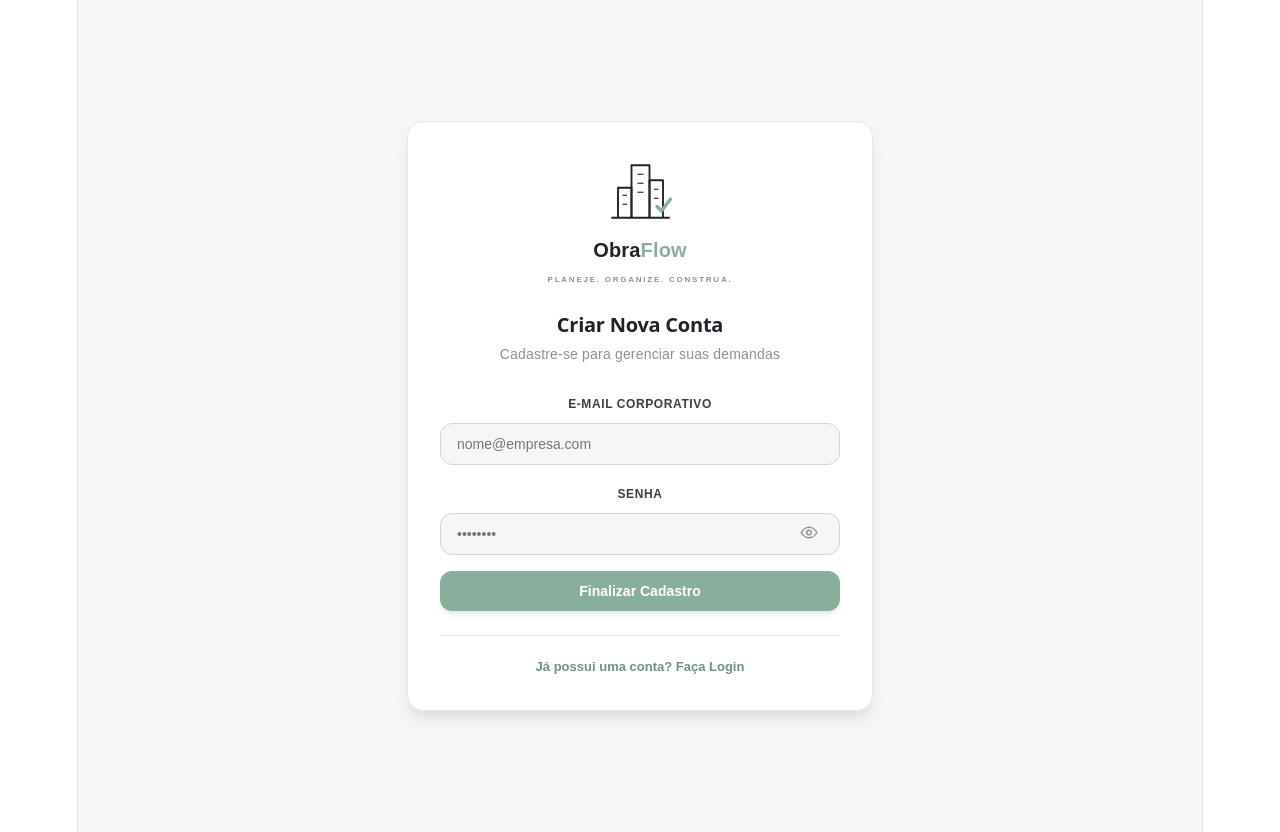
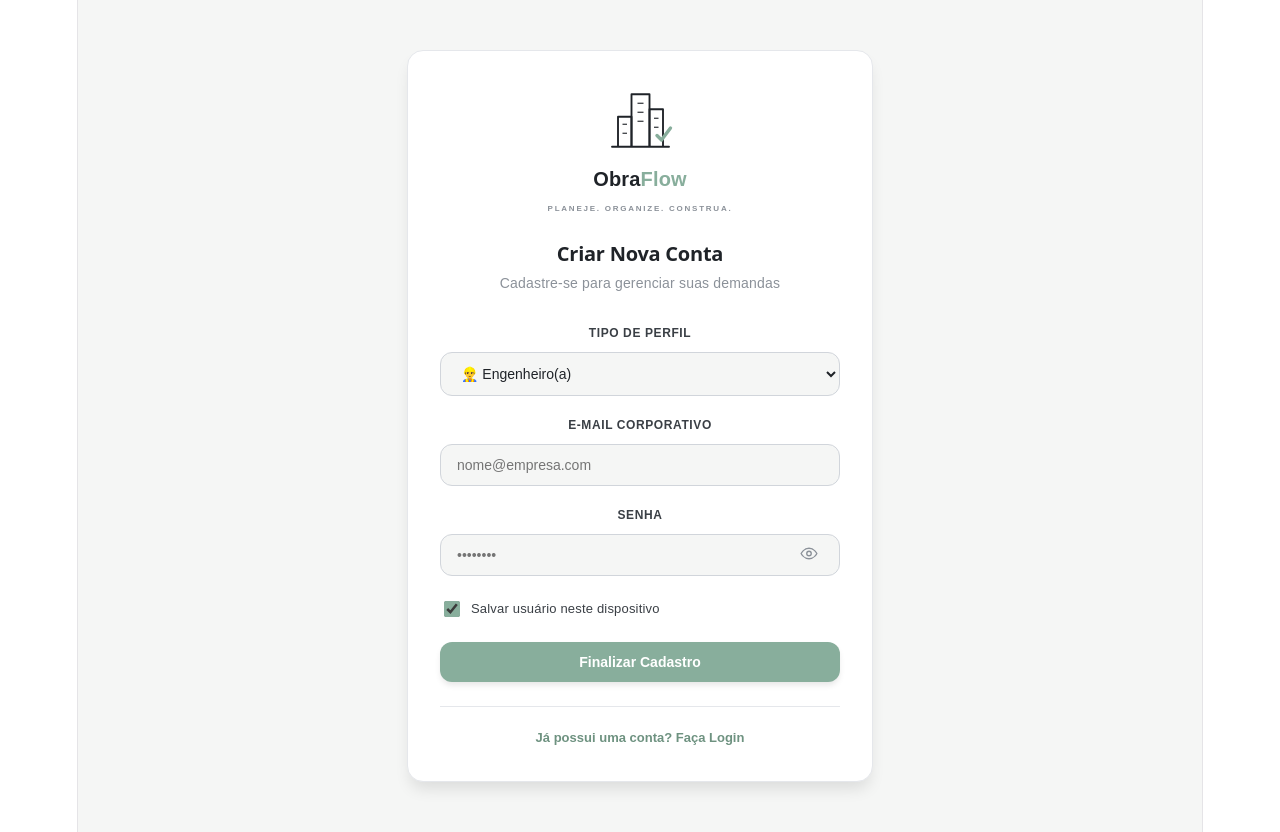
Before and after one commit to gabryellygodois/ObraFlow, a React (Vite) app: page / in a window 1280 px wide. Both pictures are taken after a click on the button "Não tem conta? Cadastre-se aqui". Built offline with nearby package versions, Linux system fonts and the light colour scheme.

Commit message:
Add files via upload

```diff
--- a/src/App.jsx
+++ b/src/App.jsx
@@ -98,24 +98,24 @@ const INITIAL_PROJECTS = {
 };
 
 export default function App() {
-  // Controle de Autenticação Real
   const [isLoggedIn, setIsLoggedIn] = useState(false);
-  const [authMode, setAuthMode] = useState('login'); // 'login' ou 'signup'
+  const [authMode, setAuthMode] = useState('login');
   const [email, setEmail] = useState('');
   const [password, setPassword] = useState('');
   const [showPassword, setShowPassword] = useState(false);
+  const [rememberMe, setRememberMe] = useState(true);
+
+  // Novos estados para carregar o perfil dinâmico
   const [userName, setUserName] = useState('');
+  const [userRole, setUserRole] = useState('engenheiro');
   const [authError, setAuthError] = useState('');
 
-  // Estados de Navegação e Filtros
   const [currentScreen, setCurrentScreen] = useState('login');
   const [activeTab, setActiveTab] = useState('nre');
 
-  // Estado unificado de projetos
   const [projects, setProjects] = useState(INITIAL_PROJECTS);
   const [activeProjectCode, setActiveProjectCode] = useState('');
 
-  // Inputs de novas tarefas e obras
   const [newTaskText, setNewTaskText] = useState('');
   const [newTaskDeadline, setNewTaskDeadline] = useState('');
   const [newTaskStatus, setNewTaskStatus] = useState('A fazer');
@@ -123,15 +123,16 @@ export default function App() {
   const [newProjTitle, setNewProjTitle] = useState('');
   const [newProjLocation, setNewProjLocation] = useState('');
 
-  // 1. Monitora persistência de login do usuário logado
   useEffect(() => {
     const activeUser = localStorage.getItem('obraflow_current_user');
+    const activeRole = localStorage.getItem('obraflow_current_role');
+
     if (activeUser) {
       setUserName(activeUser);
+      setUserRole(activeRole || 'engenheiro');
       setIsLoggedIn(true);
       setCurrentScreen('dashboard');
 
-      // Puxa os projetos vinculados especificamente a este usuário
       const savedUserData = localStorage.getItem(`obraflow_data_${activeUser}`);
       if (savedUserData) {
         setProjects(JSON.parse(savedUserData));
@@ -141,17 +142,22 @@ export default function App() {
     }
   }, []);
 
-  // 2. Salva as alterações de projetos isoladas por usuário logado
   useEffect(() => {
     if (isLoggedIn && userName) {
       localStorage.setItem(`obraflow_data_${userName}`, JSON.stringify(projects));
     }
   }, [projects, isLoggedIn, userName]);
 
-  const extractNameFromEmail = (inputEmail) => {
-    const part = inputEmail.split('@')[0];
-    const rawName = part.split(/[\._-]/)[0];
-    return rawName.charAt(0).toUpperCase() + rawName.slice(1);
+  const extractFirstNameFromEmail = (inputEmail) => {
+    const usernamePart = inputEmail.split('@')[0];
+    let cleanName = usernamePart.split(/[\._-]/)[0];
+
+    if (cleanName.toLowerCase().startsWith('gabryelly')) {
+      cleanName = 'Gabryelly';
+    } else {
+      cleanName = cleanName.charAt(0).toUpperCase() + cleanName.slice(1);
+    }
+    return cleanName;
   };
 
   const handleAuthSubmit = (e) => {
@@ -161,25 +167,25 @@ export default function App() {
     const registeredUsers = JSON.parse(localStorage.getItem('obraflow_users_db') || '[]');
 
     if (authMode === 'signup') {
-      // Regra de Cadastro
       const userExists = registeredUsers.some(u => u.email.toLowerCase() === email.toLowerCase());
       if (userExists) {
         setAuthError('Este e-mail já está cadastrado.');
         return;
       }
 
-      const generatedName = extractNameFromEmail(email);
-      const updatedUsersList = [...registeredUsers, { email, password, name: generatedName }];
+      const generatedName = extractFirstNameFromEmail(email);
+      const updatedUsersList = [...registeredUsers, { email, password, name: generatedName, role: userRole }];
       localStorage.setItem('obraflow_users_db', JSON.stringify(updatedUsersList));
 
-      // Loga automaticamente após cadastrar
+      if (rememberMe) {
         localStorage.setItem('obraflow_current_user', generatedName);
+        localStorage.setItem('obraflow_current_role', userRole);
+      }
       setUserName(generatedName);
-      setProjects(INITIAL_PROJECTS); // Carrega dados padrão iniciais para a nova conta
+      setProjects(INITIAL_PROJECTS);
       setIsLoggedIn(true);
       setCurrentScreen('dashboard');
     } else {
-      // Regra de Login Real
       const matchedUser = registeredUsers.find(u => u.email.toLowerCase() === email.toLowerCase() && u.password === password);
 
       if (!matchedUser) {
@@ -187,8 +193,16 @@ export default function App() {
         return;
       }
 
+      if (rememberMe) {
         localStorage.setItem('obraflow_current_user', matchedUser.name);
+        localStorage.setItem('obraflow_current_role', matchedUser.role || 'engenheiro');
+      } else {
+        localStorage.removeItem('obraflow_current_user');
+        localStorage.removeItem('obraflow_current_role');
+      }
+
       setUserName(matchedUser.name);
+      setUserRole(matchedUser.role || 'engenheiro');
 
       const savedUserData = localStorage.getItem(`obraflow_data_${matchedUser.name}`);
       setProjects(savedUserData ? JSON.parse(savedUserData) : INITIAL_PROJECTS);
@@ -200,6 +214,7 @@ export default function App() {
 
   const handleLogout = () => {
     localStorage.removeItem('obraflow_current_user');
+    localStorage.removeItem('obraflow_current_role');
     setIsLoggedIn(false);
     setPassword('');
     setEmail('');
@@ -285,7 +300,13 @@ export default function App() {
     setShowNewProjectForm(false);
   };
 
-  // MÁQUINA DE VISÃO GERAL SIMPLES (Cálculos Globais)
+  // Renderiza a saudação customizada conforme o papel escolhido
+  const renderGreeting = () => {
+    if (userRole === 'engenheiro') return `Olá, Engenheiro(a) ${userName}! 👷‍♂️`;
+    if (userRole === 'arquiteto') return `Olá, Arquiteto(a) ${userName}! 📐`;
+    return `Olá, ${userName}! 👋`; // Caso seja Cliente
+  };
+
   const totalObras = Object.keys(projects).length;
   const todasAsTarefas = Object.values(projects).flatMap(p => p.tasks);
   const tarefasConcluidasCount = todasAsTarefas.filter(t => t.status === 'Concluído').length;
@@ -316,6 +337,23 @@ export default function App() {
           )}
 
           <form onSubmit={handleAuthSubmit} style={{ display: 'flex', flexDirection: 'column', gap: '16px' }}>
+
+            {/* SELEÇÃO DO TIPO DE PERFIL - EXIBIDO APENAS NO CADASTRO */}
+            {authMode === 'signup' && (
+              <div>
+                <label style={{ display: 'block', fontSize: '12px', fontWeight: '600', textTransform: 'uppercase', letterSpacing: '0.05em', marginBottom: '6px', color: COLORS.slate }}>Tipo de Perfil</label>
+                <select
+                  value={userRole}
+                  onChange={(e) => setUserRole(e.target.value)}
+                  style={{ width: '100%', padding: '12px 16px', borderRadius: '12px', fontSize: '14px', border: '1px solid #D1D5DB', backgroundColor: COLORS.bgLight, color: COLORS.charcoal, outline: 'none', cursor: 'pointer' }}
+                >
+                  <option value="engenheiro">👷‍♂️ Engenheiro(a)</option>
+                  <option value="arquiteto">📐 Arquiteto(a)</option>
+                  <option value="cliente">🏠 Cliente</option>
+                </select>
+              </div>
+            )}
+
             <div>
               <label style={{ display: 'block', fontSize: '12px', fontWeight: '600', textTransform: 'uppercase', letterSpacing: '0.05em', marginBottom: '6px', color: COLORS.slate }}>E-mail corporativo</label>
               <input type="email" required style={{ width: '100%', boxSizing: 'border-box', padding: '12px 16px', borderRadius: '12px', fontSize: '14px', border: '1px solid #D1D5DB', backgroundColor: COLORS.bgLight, color: COLORS.charcoal, outline: 'none' }} placeholder="nome@empresa.com" value={email} onChange={(e) => setEmail(e.target.value)} />
@@ -327,6 +365,20 @@ export default function App() {
                 <button type="button" style={{ position: 'absolute', right: '16px', top: '50%', transform: 'translateY(-50%)', background: 'none', border: 'none', cursor: 'pointer', color: COLORS.ash }} onClick={() => setShowPassword(!showPassword)}>{showPassword ? <EyeOffIcon /> : <EyeIcon />}</button>
               </div>
             </div>
+
+            <div style={{ display: 'flex', alignItems: 'center', gap: '8px', margin: '4px 0' }}>
+              <input
+                type="checkbox"
+                id="rememberMe"
+                checked={rememberMe}
+                onChange={(e) => setRememberMe(e.target.checked)}
+                style={{ width: '16px', height: '16px', cursor: 'pointer', accentColor: COLORS.olive }}
+              />
+              <label htmlFor="rememberMe" style={{ fontSize: '13px', color: COLORS.slate, cursor: 'pointer', userSelect: 'none' }}>
+                Salvar usuário neste dispositivo
+              </label>
+            </div>
+
             <button type="submit" style={{ width: '100%', padding: '12px', borderRadius: '12px', fontSize: '14px', fontWeight: '600', border: 'none', cursor: 'pointer', backgroundColor: COLORS.olive, color: COLORS.white, boxShadow: '0 4px 6px -1px rgba(0, 0, 0, 0.1)' }}>
               {authMode === 'login' ? 'Entrar no Sistema' : 'Finalizar Cadastro'}
             </button>
@@ -350,16 +402,15 @@ export default function App() {
       <header style={{ backgroundColor: COLORS.white, padding: '16px 24px', display: 'flex', justifyContent: 'space-between', alignItems: 'center', borderBottom: '1px solid #E5E7EB' }}>
         <Logo size={40} withLabel={true} center={false} />
         <div style={{ display: 'flex', alignItems: 'center', gap: '16px' }}>
-          <span style={{ fontSize: '14px', fontWeight: '500', color: COLORS.slate }}>Olá, Eng. {userName}! 👷‍♂️</span>
+          {/* SAUDAÇÃO CUSTOMIZADA POR PERFIL */}
+          <span style={{ fontSize: '14px', fontWeight: '500', color: COLORS.slate }}>{renderGreeting()}</span>
           <button onClick={handleLogout} style={{ padding: '6px 12px', fontSize: '12px', borderRadius: '8px', border: '1px solid #D1D5DB', backgroundColor: COLORS.white, cursor: 'pointer', color: COLORS.slate }}>Sair</button>
         </div>
       </header>
 
-      {/* DASHBOARD PRINCIPAL */}
+      <main style={{ maxWidth: '1200px', margin: '0 auto', padding: '24px' }}>
         {currentScreen === 'dashboard' && (
-        <main style={{ maxWidth: '1200px', margin: '0 auto', padding: '24px' }}>
-
-          {/* COMPONENTE: VISÃO GERAL SIMPLES (ESTATÍSTICAS) */}
+          <>
             <div style={{ display: 'grid', gridTemplateColumns: 'repeat(auto-fit, minmax(220px, 1fr))', gap: '16px', marginBottom: '24px' }}>
               <div style={{ backgroundColor: COLORS.white, padding: '20px', borderRadius: '12px', border: '1px solid #E5E7EB' }}>
                 <div style={{ fontSize: '13px', fontWeight: '600', color: COLORS.ash, textTransform: 'uppercase' }}>Obras Ativas</div>
@@ -407,7 +458,6 @@ export default function App() {
             )}
 
             <div style={{ backgroundColor: COLORS.white, padding: '24px', borderRadius: '16px', border: '1px solid #E5E7EB' }}>
-
               <div style={{ display: 'flex', borderBottom: '2px solid #E5E7EB', marginBottom: '20px', gap: '8px' }}>
                 <button onClick={() => { setActiveTab('nre'); setShowNewProjectForm(false); }} style={{ padding: '12px 16px', fontSize: '14px', fontWeight: '600', border: 'none', background: 'none', cursor: 'pointer', borderBottom: activeTab === 'nre' ? `3px solid ${COLORS.olive}` : '3px solid transparent', color: activeTab === 'nre' ? COLORS.oliveDark : COLORS.ash }}>
                   🏫 Demandas Públicas NRE
@@ -441,12 +491,11 @@ export default function App() {
                   })}
               </div>
             </div>
-        </main>
+          </>
         )}
 
-      {/* TELA DE DETALHES COM TRIPLO STATUS E PRAZOS */}
         {currentScreen === 'detalhes' && currentProject && (
-        <main style={{ maxWidth: '850px', margin: '0 auto', padding: '24px' }}>
+          <>
             <button onClick={() => setCurrentScreen('dashboard')} style={{ display: 'flex', alignItems: 'center', gap: '6px', background: 'none', border: 'none', color: COLORS.charcoal, fontSize: '14px', fontWeight: '600', cursor: 'pointer', marginBottom: '16px', padding: 0 }}>
               ← Voltar para a Visão Geral
             </button>
@@ -458,14 +507,12 @@ export default function App() {
                 <p style={{ color: COLORS.ash, margin: 0, fontSize: '13px' }}>📍 {currentProject.location}</p>
               </div>
 
-            {/* LISTA DE TAREFAS EVOLUÍDA (A FAZER, EM ANDAMENTO, CONCLUÍDO + PRAZO) */}
               <div>
                 <h3 style={{ fontSize: '16px', fontWeight: 'bold', marginBottom: '16px' }}>📋 Fluxo de Tarefas da Inspeção</h3>
 
                 <div style={{ display: 'flex', flexDirection: 'column', gap: '10px', marginBottom: '24px' }}>
                   {currentProject.tasks.map((task) => (
                     <div key={task.id} style={{ display: 'flex', justifyContent: 'space-between', alignItems: 'center', padding: '14px', borderRadius: '10px', backgroundColor: '#F9FAFB', border: '1px solid #E5E7EB', gap: '12px', flexWrap: 'wrap' }}>
-
                       <div style={{ flex: 1, minWidth: '250px' }}>
                         <div style={{ fontSize: '14px', fontWeight: '500', color: task.status === 'Concluído' ? COLORS.ash : COLORS.charcoal, textDecoration: task.status === 'Concluído' ? 'line-through' : 'none' }}>
                           {task.text}
@@ -475,7 +522,6 @@ export default function App() {
                         </div>
                       </div>
 
-                    {/* SELECT DO TRIPLO STATUS DO PROJETO */}
                       <select
                         value={task.status}
                         onChange={(e) => changeTaskStatus(task.id, e.target.value)}
@@ -495,16 +541,10 @@ export default function App() {
                         <option value="Em andamento">⚙️ Em andamento</option>
                         <option value="Concluído">✅ Concluído</option>
                       </select>
-
                     </div>
                   ))}
-
-                {currentProject.tasks.length === 0 && (
-                  <div style={{ fontSize: '13px', color: COLORS.ash, fontStyle: 'italic', padding: '12px 0' }}>Nenhuma tarefa cadastrada nesta obra.</div>
-                )}
                 </div>
 
-              {/* FORMULÁRIO COMPLETO COM ENTRADA DE PRAZO E STATUS */}
                 <form onSubmit={handleAddTask} style={{ backgroundColor: COLORS.bgLight, padding: '16px', borderRadius: '10px', display: 'flex', flexDirection: 'column', gap: '12px' }}>
                   <div style={{ fontSize: '12px', fontWeight: 'bold', color: COLORS.slate }}>+ Adicionar Nova Diretriz à Vistoria:</div>
                   <input type="text" required value={newTaskText} onChange={(e) => setNewTaskText(e.target.value)} placeholder="Descrição do item técnico..." style={{ padding: '10px', borderRadius: '6px', border: '1px solid #D1D5DB', fontSize: '13px' }} />
@@ -530,16 +570,14 @@ export default function App() {
                 </form>
               </div>
 
-            {/* DIÁRIO TÉCNICO */}
               <div style={{ marginTop: '32px', paddingTop: '24px', borderTop: '1px solid #E5E7EB' }}>
                 <h3 style={{ fontSize: '15px', fontWeight: 'bold', marginBottom: '12px' }}>✍️ Parecer do Especialista / Diário Técnico</h3>
                 <textarea value={currentProject.diario} onChange={(e) => handleUpdateDiario(e.target.value)} placeholder="Insira aqui as anotações, ocorrências e avaliações de engenharia para compor o relatório..." style={{ width: '100%', boxSizing: 'border-box', height: '110px', padding: '12px', borderRadius: '10px', border: '1px solid #D1D5DB', backgroundColor: COLORS.bgLight, fontSize: '13px', outline: 'none', resize: 'vertical' }} />
-              <div style={{ fontSize: '11px', color: COLORS.ash, marginTop: '4px', textAlign: 'right' }}>💾 Salvo localmente na conta logada.</div>
               </div>
-
             </div>
+          </>
+        )}
       </main>
-      )}
     </div>
   );
 }
```
Lines whose indentation alone changed are shown as unchanged.
